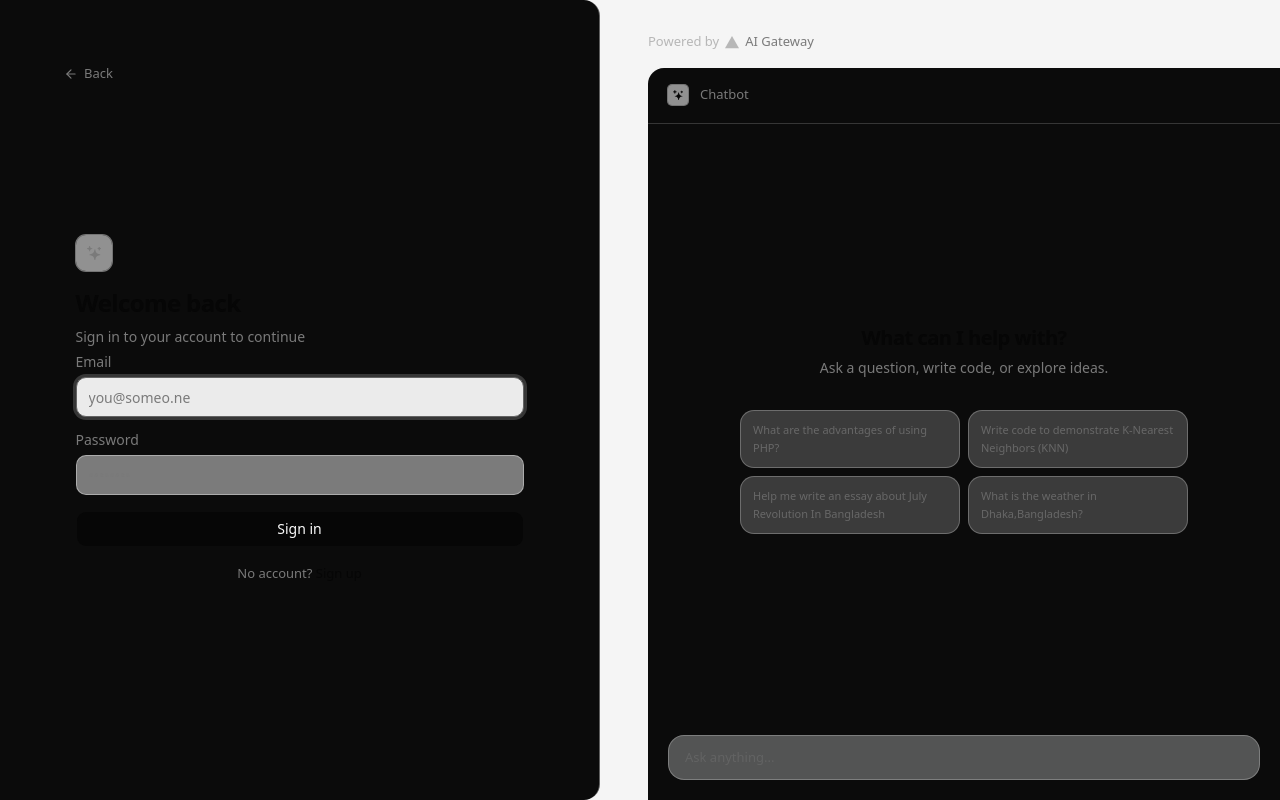
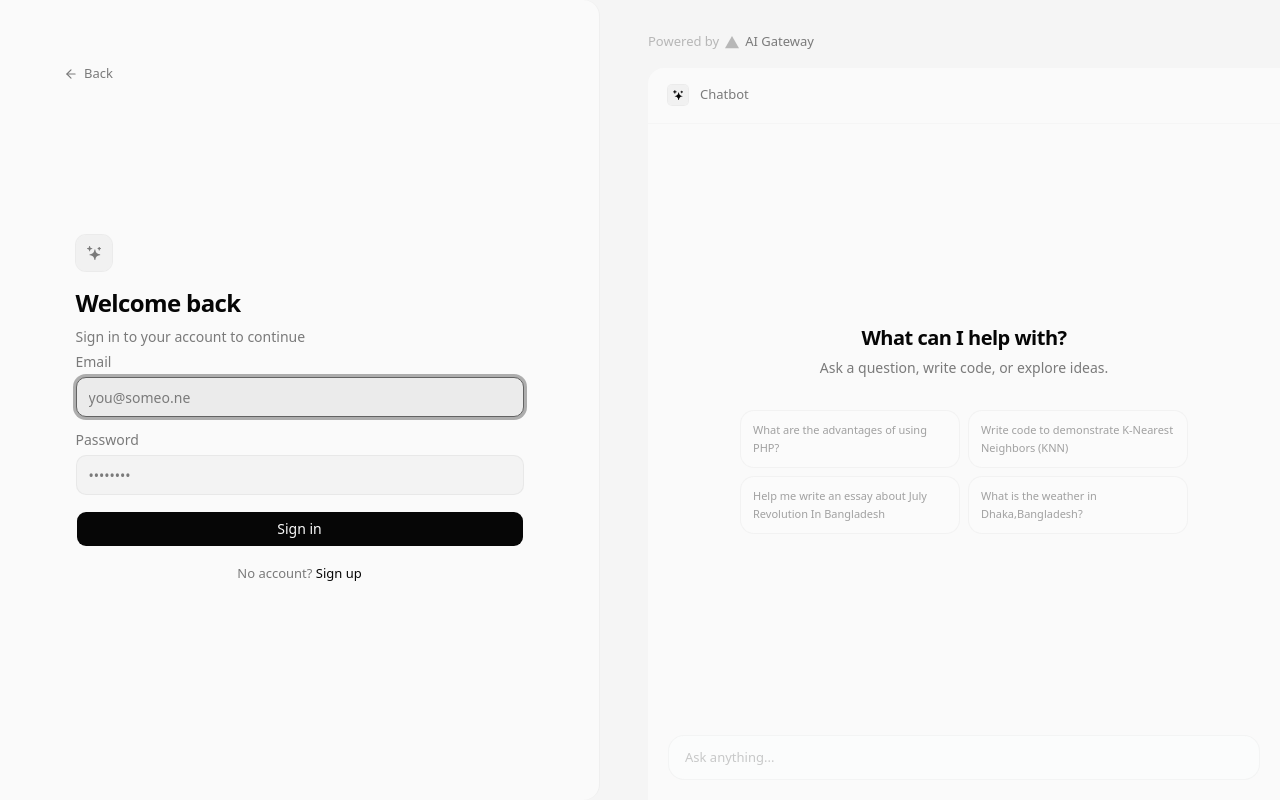
Before and after one commit to saidul784/chatbot_mine, a Next.js app: page /login in a window 1280 px wide. Built offline with nearby package versions, Linux system fonts and the light colour scheme; no server answers; what bcrypt-ts would draw is missing.

Commit message:
Update background color variables in globals.css

```diff
--- a/app/globals.css
+++ b/app/globals.css
@@ -48,7 +48,7 @@
 
 :root {
   --radius: 0.625rem;
-  --background: oklch(0.15 0 0);
+  --background: oklch(0.985 0 0);
   --foreground: oklch(0.12 0 0);
   --card: oklch(1 0 0);
   --card-foreground: oklch(0.12 0 0);
@@ -95,7 +95,7 @@
 }
 
 .dark {
-  --background: oklch(0.1 0 0);
+  --background: oklch(0.195 0 0);
   --foreground: oklch(0.94 0 0);
   --card: oklch(0.225 0 0);
   --card-foreground: oklch(0.94 0 0);
```
